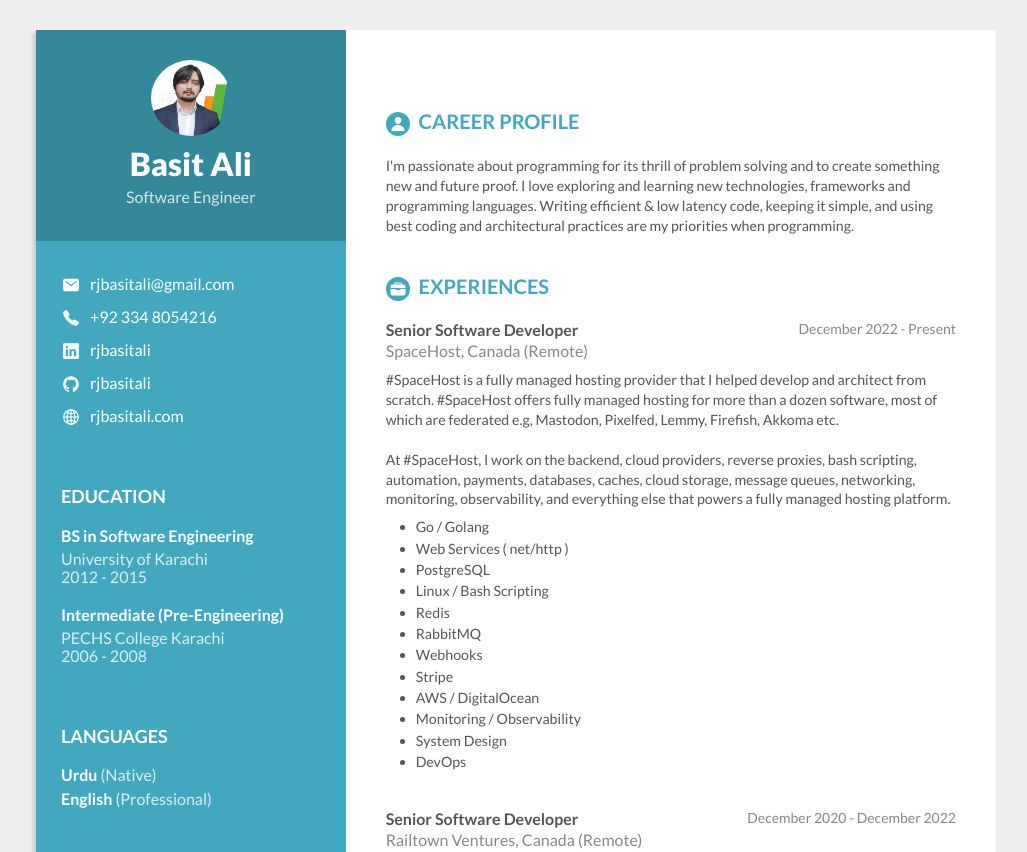
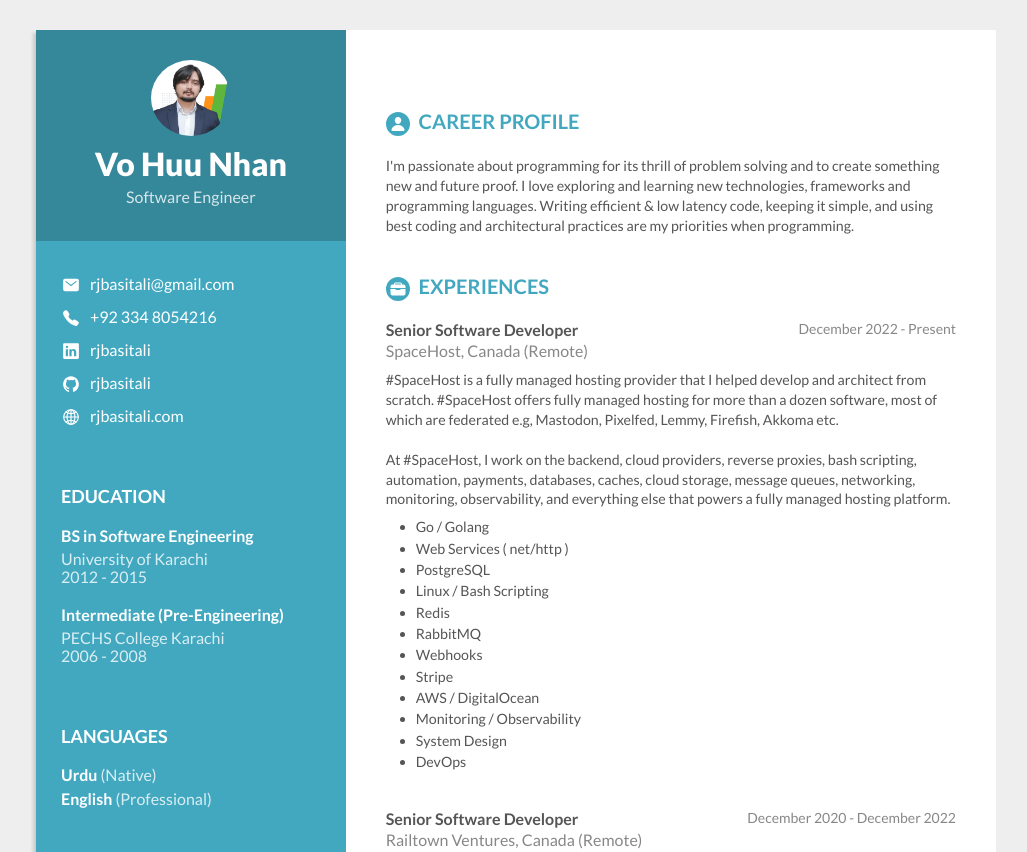
Before and after one commit to NhanVo288/nhanz.github.io, a plain HTML site: page index.html in a window 1280 px wide. Shown: the top 852 px of the page, without its empty margins (124-1151 px from the left). Drawn offline with nearby package versions, Linux system fonts and the light colour scheme.

Commit message:
Update index.html

```diff
--- a/index.html
+++ b/index.html
@@ -24,7 +24,7 @@
             <div class="col span-1-of-3 personal">
                 <div class="personal-header">
                     <img src="resources/img/profile_pic2.png" alt="Profile picture">
-                    <h1>Basit Ali</h1>
+                    <h1>Vo Huu Nhan</h1>
                     <p>Software Engineer</p>
                 </div>
                 <div class="personal-details">
```
